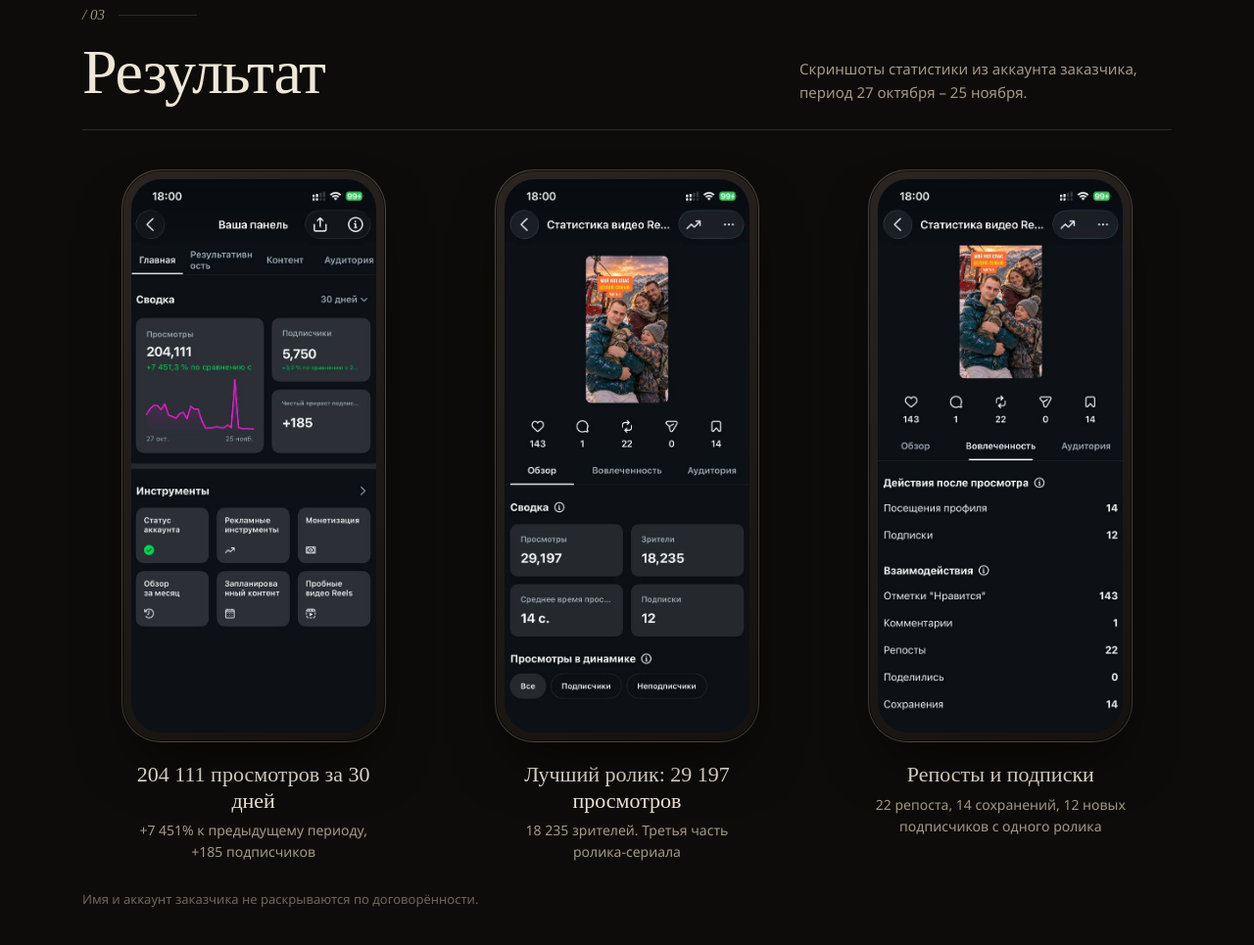
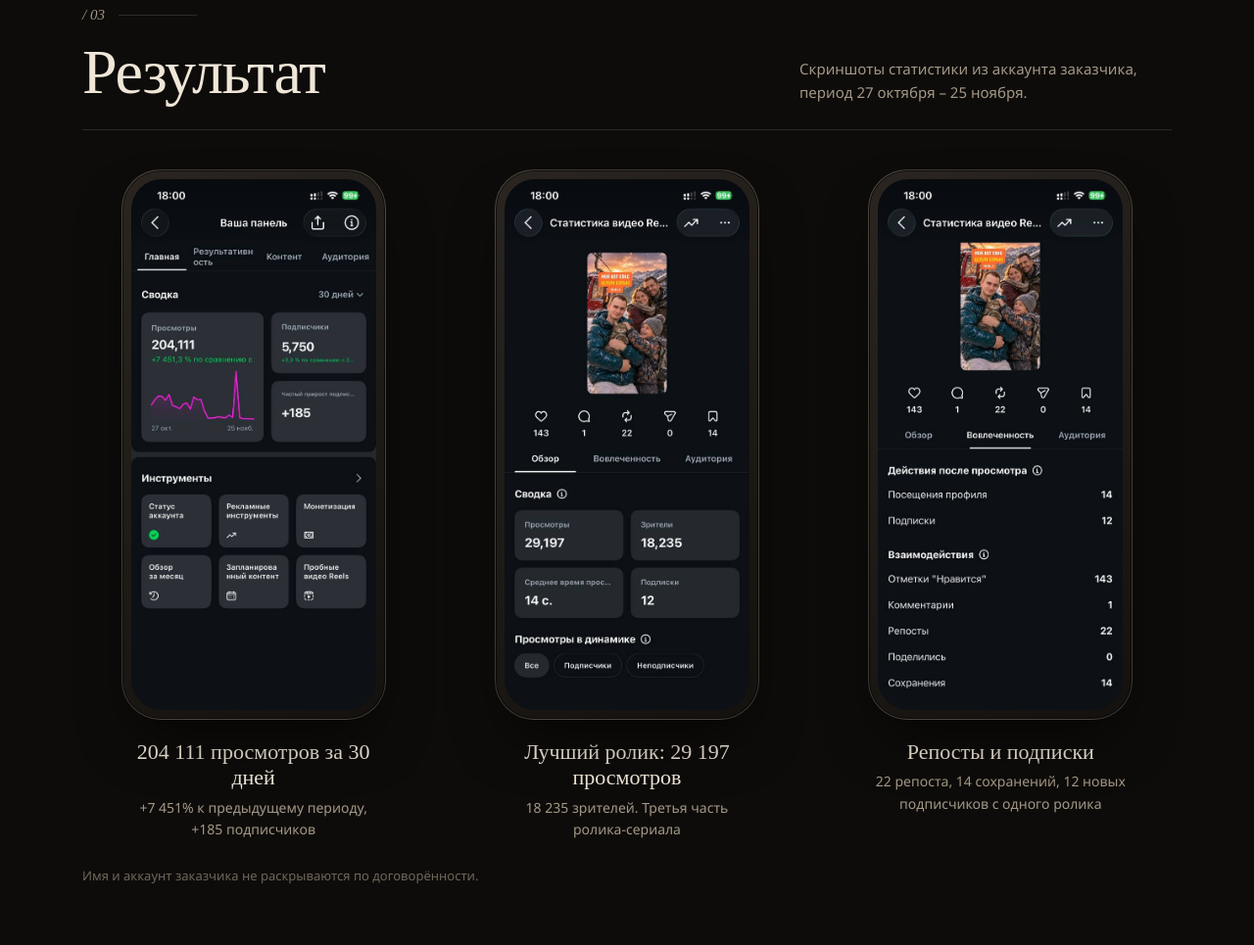
Before and after one commit to asysoeva44-wq/asysoeva44-wq.github.io, a plain HTML site: page cases/content-factory.html in a window 1280 px wide. Shown: the part 3788-4753 px from the top of the page at 98% size. Drawn offline with Linux system fonts and the light colour scheme.

Commit message:
Скриншоты в кейсе: точные пропорции оригинала
Co-Authored-By: Claude Opus 5.5 <noreply@anthropic.com>

```diff
--- a/cases/content-factory.html
+++ b/cases/content-factory.html
@@ -178,11 +178,11 @@
   .shots { display: grid; grid-template-columns: repeat(3, 1fr); gap: 32px; align-items: start; justify-items: center; }
   .shot { width: 100%; max-width: 270px; }
   .shot figure {
-    position: relative; aspect-ratio: 591 / 1280; padding: 9px; border-radius: 40px;
+    position: relative; padding: 9px; border-radius: 40px;
     background: linear-gradient(145deg, #2a2520, #14110e); border: 1px solid rgba(239, 230, 216, .18);
     box-shadow: 0 30px 60px -20px rgba(0, 0, 0, .7), inset 0 0 0 1px rgba(0, 0, 0, .6);
   }
-  .shot figure img { width: 100%; height: 100%; object-fit: cover; border-radius: 31px; }
+  .shot figure img { width: 100%; height: auto; border-radius: 31px; }
   .shot figcaption { padding: 20px 4px 0; text-align: center; }
   .shot figcaption b { display: block; font-family: var(--serif); font-weight: 400; font-size: 22px; line-height: 1.2; }
   .shot figcaption span { display: block; margin-top: 6px; font-size: 14px; color: var(--muted); }
@@ -367,15 +367,15 @@
     </div>
     <div class="shots">
       <div class="shot reveal">
-        <figure><img src="../img/cases/cf-dashboard.jpg?v=3" alt="Статистика аккаунта за 30 дней: 204 111 просмотров, +7 451% к прошлому периоду, +185 подписчиков" width="591" height="1280" loading="lazy"></figure>
+        <figure><img src="../img/cases/cf-dashboard.jpg?v=4" alt="Статистика аккаунта за 30 дней: 204 111 просмотров, +7 451% к прошлому периоду, +185 подписчиков" width="591" height="1280" loading="lazy"></figure>
         <figcaption><b>204 111 просмотров за 30 дней</b><span>+7 451% к предыдущему периоду, +185 подписчиков</span></figcaption>
       </div>
       <div class="shot reveal d1">
-        <figure><img src="../img/cases/cf-reel-overview.jpg?v=3" alt="Статистика лучшего Reels: 29 197 просмотров, 18 235 зрителей, 12 подписок" width="591" height="1280" loading="lazy"></figure>
+        <figure><img src="../img/cases/cf-reel-overview.jpg?v=4" alt="Статистика лучшего Reels: 29 197 просмотров, 18 235 зрителей, 12 подписок" width="591" height="1280" loading="lazy"></figure>
         <figcaption><b>Лучший ролик: 29 197 просмотров</b><span>18 235 зрителей. Третья часть ролика-сериала</span></figcaption>
       </div>
       <div class="shot reveal d2">
-        <figure><img src="../img/cases/cf-reel-engagement.jpg?v=3" alt="Вовлечённость лучшего Reels: 143 лайка, 22 репоста, 14 сохранений, 12 подписок" width="591" height="1280" loading="lazy"></figure>
+        <figure><img src="../img/cases/cf-reel-engagement.jpg?v=4" alt="Вовлечённость лучшего Reels: 143 лайка, 22 репоста, 14 сохранений, 12 подписок" width="591" height="1280" loading="lazy"></figure>
         <figcaption><b>Репосты и подписки</b><span>22 репоста, 14 сохранений, 12 новых подписчиков с одного ролика</span></figcaption>
       </div>
     </div>
```
